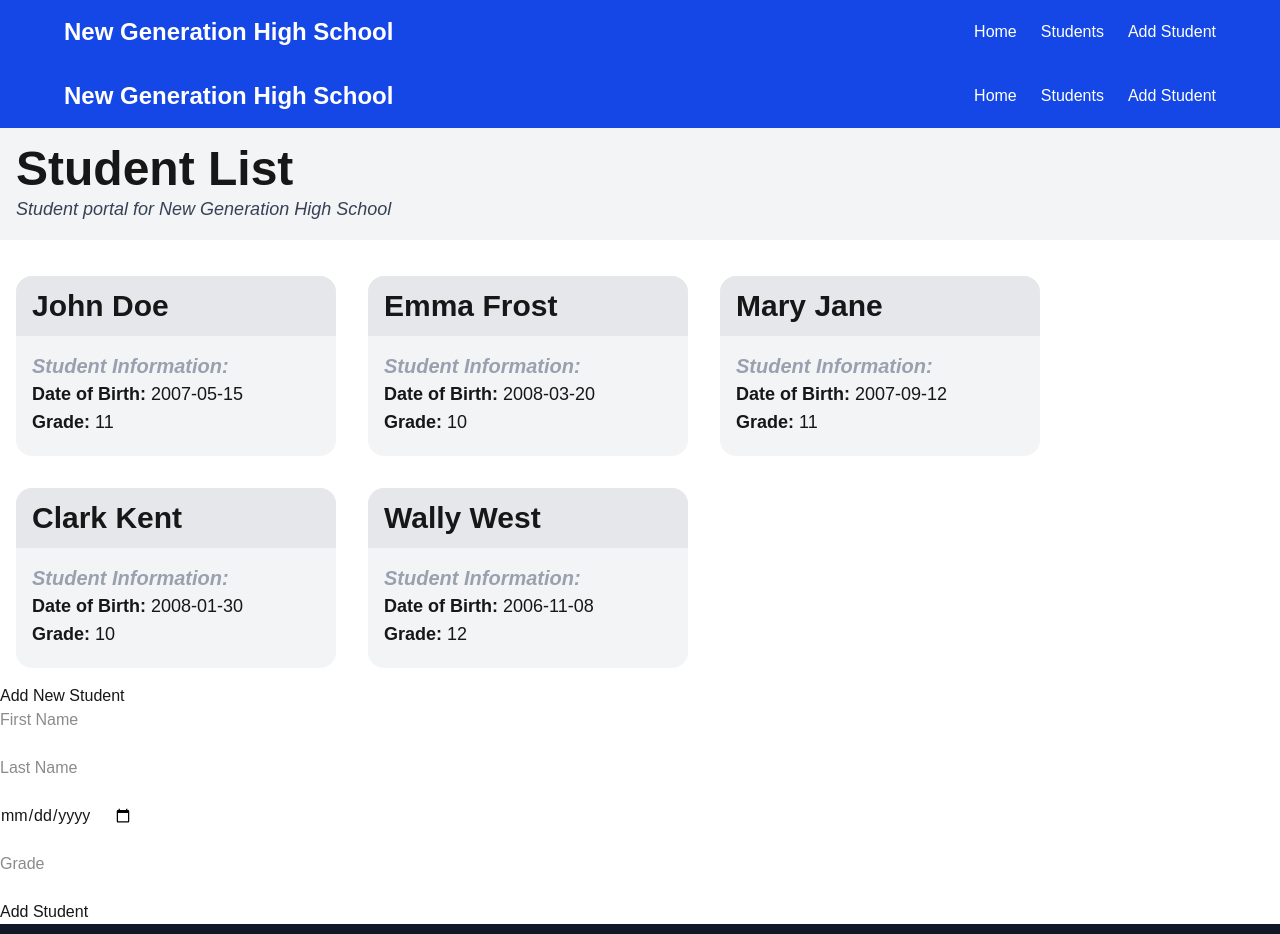
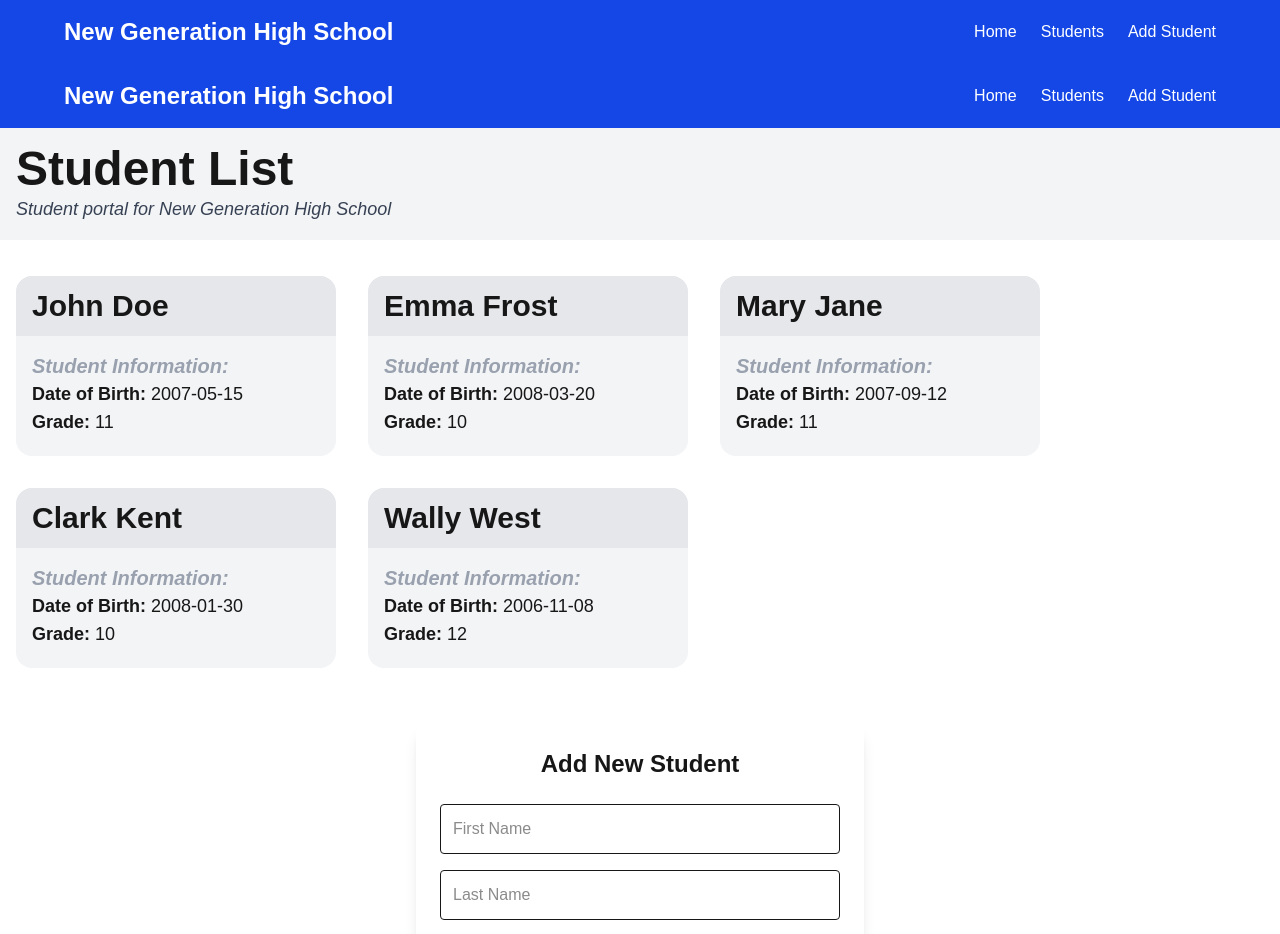
Before and after one commit to AnLuu225/webdev_2_300_group_7_assignment_2, a Next.js app: page / in a window 1280 px wide. Shown: the top 934 px of the page. Built offline with nearby package versions, Linux system fonts and the light colour scheme.

Commit message:
Update AddStudentForm.tsx

```diff
--- a/components/AddStudentForm.js
+++ b/components/AddStudentForm.js
@@ -2,26 +2,52 @@
 
 import { useState } from "react";
 
-export default function AddStudentForm({ addStudent }) {
-  const [firstName, setFirstName] = useState("");
-  const [lastName, setLastName] = useState("");
-  const [dob, setDob] = useState("");
-  const [grade, setGrade] = useState("");
+type Student = {
+  id: number;
+  firstName: string;
+  lastName: string;
+  dob: string;
+  grade: number;
+};
 
-  function handleSubmit(event) {
+type AddStudentFormProps = {
+  addStudent: (student: Student) => void;
+};
+
+export default function AddStudentForm({
+  addStudent,
+}: AddStudentFormProps) {
+  const [firstName, setFirstName] = useState<string>("");
+  const [lastName, setLastName] = useState<string>("");
+  const [dob, setDob] = useState<string>("");
+  const [grade, setGrade] = useState<string>("");
+
+  function handleSubmit(event: React.FormEvent<HTMLFormElement>) {
     event.preventDefault();
 
-    if (!firstName.trim() || !lastName.trim() || !dob || !grade.trim()) {
+    if (
+      !firstName.trim() ||
+      !lastName.trim() ||
+      !dob ||
+      !grade.trim()
+    ) {
       alert("Please complete all fields.");
       return;
     }
 
-    const newStudent = {
+    const gradeNumber = Number(grade);
+
+    if (isNaN(gradeNumber) || gradeNumber < 1 || gradeNumber > 12) {
+      alert("Grade must be between 1 and 12.");
+      return;
+    }
+
+    const newStudent: Student = {
       id: Date.now(),
       firstName,
       lastName,
       dob,
-      grade,
+      grade: gradeNumber,
     };
 
     addStudent(newStudent);
@@ -33,49 +59,51 @@ export default function AddStudentForm({ addStudent }) {
   }
 
   return (
-    <form onSubmit={handleSubmit}>
-      <h2>Add New Student</h2>
+    <form
+      onSubmit={handleSubmit}
+      className="max-w-md mx-auto mt-10 bg-white shadow-lg rounded-xl p-6"
+    >
+      <h2 className="text-2xl font-bold mb-6 text-center">
+        Add New Student
+      </h2>
 
       <input
         type="text"
         placeholder="First Name"
         value={firstName}
         onChange={(event) => setFirstName(event.target.value)}
+        className="w-full border rounded p-3 mb-4"
       />
-
-      <br />
-      <br />
 
       <input
         type="text"
         placeholder="Last Name"
         value={lastName}
         onChange={(event) => setLastName(event.target.value)}
+        className="w-full border rounded p-3 mb-4"
       />
-
-      <br />
-      <br />
 
       <input
         type="date"
         value={dob}
         onChange={(event) => setDob(event.target.value)}
+        className="w-full border rounded p-3 mb-4"
       />
 
-      <br />
-      <br />
-
       <input
-        type="text"
-        placeholder="Grade"
+        type="number"
+        placeholder="Grade (1-12)"
         value={grade}
         onChange={(event) => setGrade(event.target.value)}
+        className="w-full border rounded p-3 mb-4"
       />
 
-      <br />
-      <br />
-
-      <button type="submit">Add Student</button>
+      <button
+        type="submit"
+        className="w-full bg-blue-700 text-white p-3 rounded-lg hover:bg-blue-800"
+      >
+        Add Student
+      </button>
     </form>
   );
 }
```
